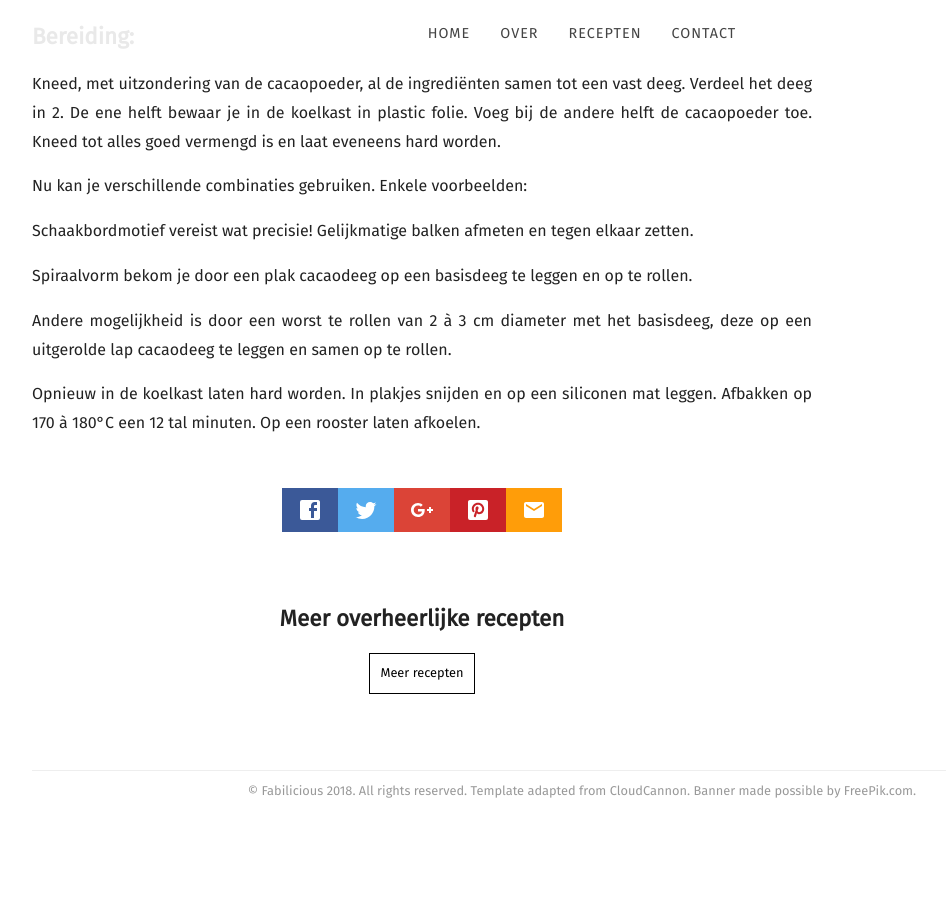
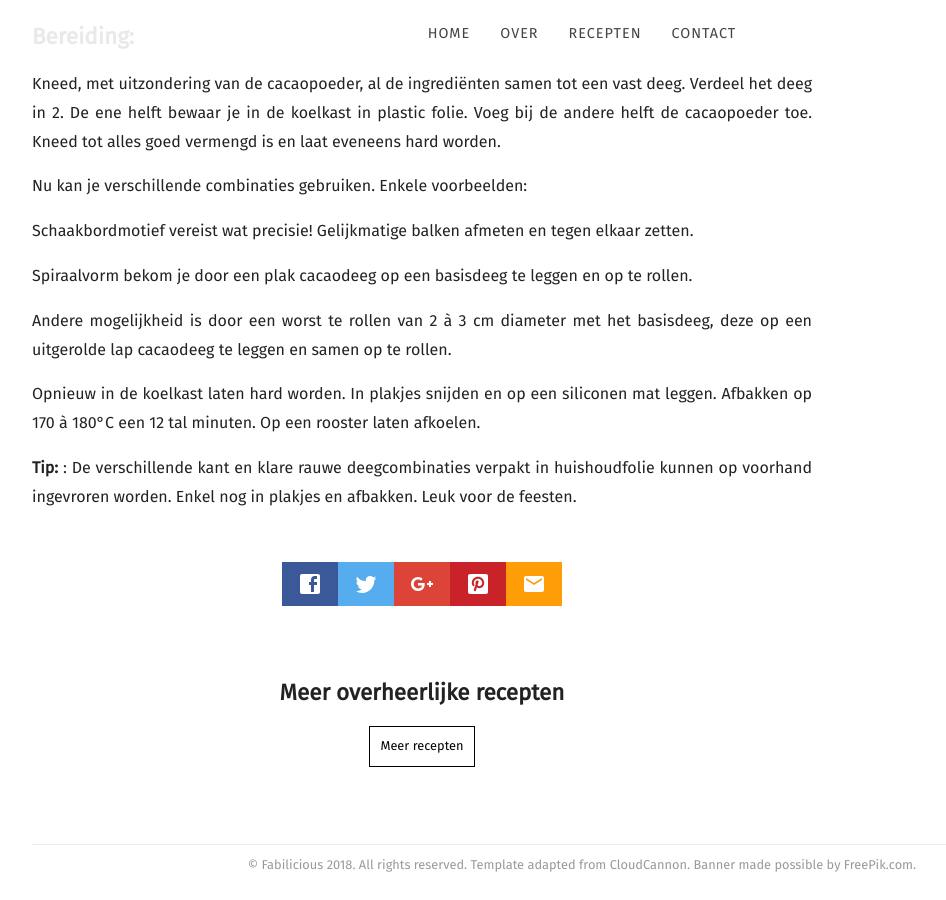
Before and after one commit to fabilicious/fabilicious.github.io, a Jekyll site: the page built from _posts/2018-11-05-dominomoppen.md, in a window 1280 px wide and 900 px high, scrolled down 1327 px. Shown: the whole window, without its empty margins (58-1004 px from the left). Built offline with Jekyll 4.4.1, drawn with Linux system fonts in a browser that asks for light colours; nearby versions of some CDN libraries; some web fonts are replaced; before the commit the page ends 2153 px from its top, so only the background shows below that.

Commit message:
change domino

```diff
--- a/_posts/2018-11-05-dominomoppen.md
+++ b/_posts/2018-11-05-dominomoppen.md
@@ -41,3 +41,5 @@ Andere mogelijkheid is door een worst te rollen van 2 à 3 cm diameter met het b
 Opnieuw in de koelkast laten hard worden. In plakjes snijden en op een siliconen mat leggen.
 Afbakken op 170 à 180°C een 12 tal minuten.
 Op een rooster laten afkoelen.
+
+<b>Tip: </b>: De verschillende kant en klare rauwe deegcombinaties verpakt in huishoudfolie kunnen op voorhand ingevroren worden. Enkel nog in plakjes en afbakken. Leuk voor de feesten.
```
